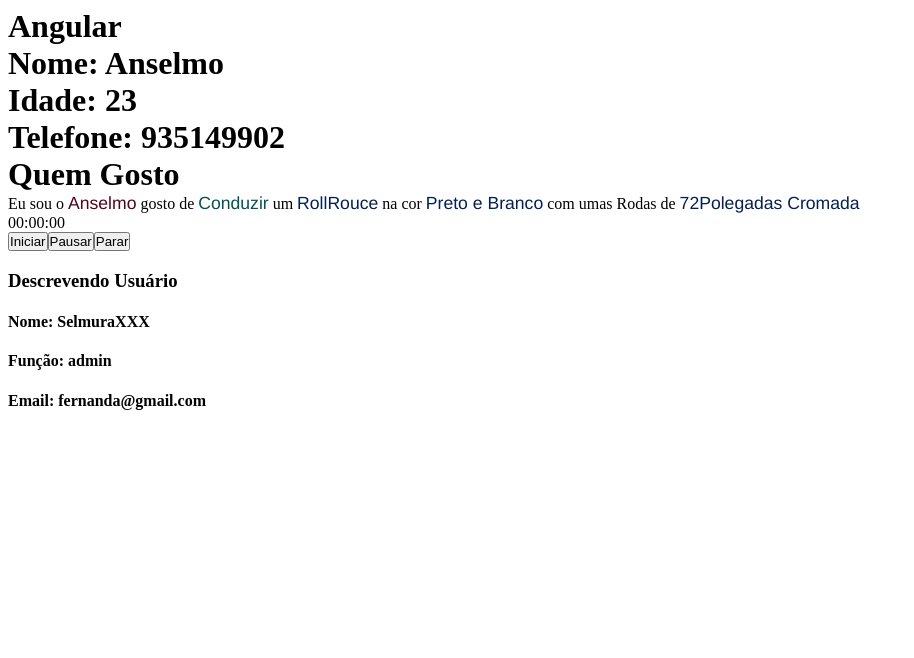
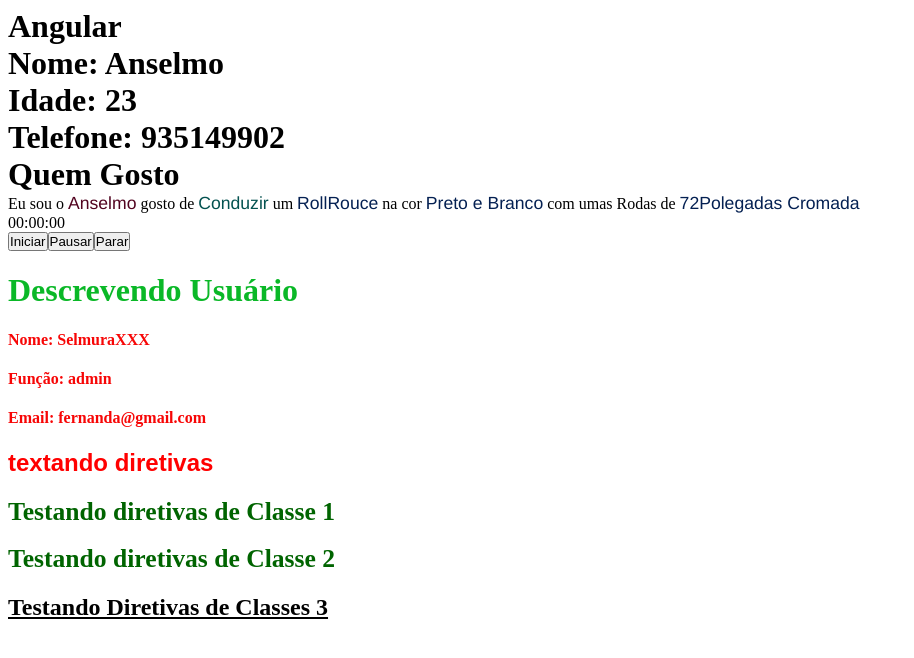
Before and after one commit to AnselmoSelmura/meus-momentos, an Angular app: page / in a window 1280 px wide. Shown: the top 658 px of the page, without its empty margins (0-914 px from the left). Built offline with nearby package versions, Linux system fonts and the light colour scheme.

Commit message:
Fix: Diretivas

```diff
--- a/src/app/app.component.html
+++ b/src/app/app.component.html
@@ -5,3 +5,4 @@
 <app-cronometro></app-cronometro>
 <router-outlet></router-outlet>
 <app-parent-data [name]="userName" [userData]="userData"></app-parent-data>
+<app-diretivas></app-diretivas>
--- a/src/app/app.module.ts
+++ b/src/app/app.module.ts
@@ -5,12 +5,14 @@
 import { AppComponent } from './app.component';import { HomeComponent } from './home/home.component';
 import { CronometroComponent } from './cronometro/cronometro.component';
 import { ParentDataComponent } from './parent-data/parent-data.component';
+import { DiretivasComponent } from './diretivas/diretivas.component';
 @NgModule({
   declarations: [
     AppComponent,
     HomeComponent,
     CronometroComponent,
     ParentDataComponent,
+    DiretivasComponent,
 
   ],
   imports: [
--- /dev/null
+++ b/src/app/diretivas/diretivas.component.css
@@ -0,0 +1,9 @@
+.green-title{
+    color: darkgreen;
+}.small-title{
+    font-size: 1.6rem;
+}
+
+.underline{
+    text-decoration: underline;
+}
--- /dev/null
+++ b/src/app/diretivas/diretivas.component.html
@@ -0,0 +1,6 @@
+<h2 [ngStyle]="{'font-size': size + 'rem', 'font-family': font, color: color }">
+    textando diretivas
+</h2>
+<h1 [ngClass]="classes">Testando diretivas de Classe 1</h1>
+<h1 [ngClass]="classes">Testando diretivas de Classe 2</h1>
+<h2 [ngClass]="underline">Testando Diretivas de Classes 3</h2>
--- /dev/null
+++ b/src/app/diretivas/diretivas.component.ts
@@ -0,0 +1,16 @@
+import { Component } from '@angular/core';
+
+@Component({
+  selector: 'app-diretivas',
+  templateUrl: './diretivas.component.html',
+  styleUrls: ['./diretivas.component.css']
+})
+export class DiretivasComponent {
+  size = 1.5;
+  font = 'arial';
+  color = 'red';
+
+  classes = ['green-title', 'small-title']
+
+  underline = ['underline']
+}
--- a/src/app/parent-data/parent-data.component.css
+++ b/src/app/parent-data/parent-data.component.css
@@ -1,3 +1,5 @@
 h1{
     color: #0ab827;
+}h4{
+    color: #f70606;
 }
--- a/src/app/parent-data/parent-data.component.html
+++ b/src/app/parent-data/parent-data.component.html
@@ -1,4 +1,4 @@
-<h3>Descrevendo Usuário </h3>
+<h1>Descrevendo Usuário </h1>
 <h4>Nome: {{name}}</h4>
 <h4>Função: {{userData.role}}</h4>
 <h4>Email: {{userData.email}}</h4>
```
Also changed, not shown: 1 other file (tests, documents, lock files or other folders).
